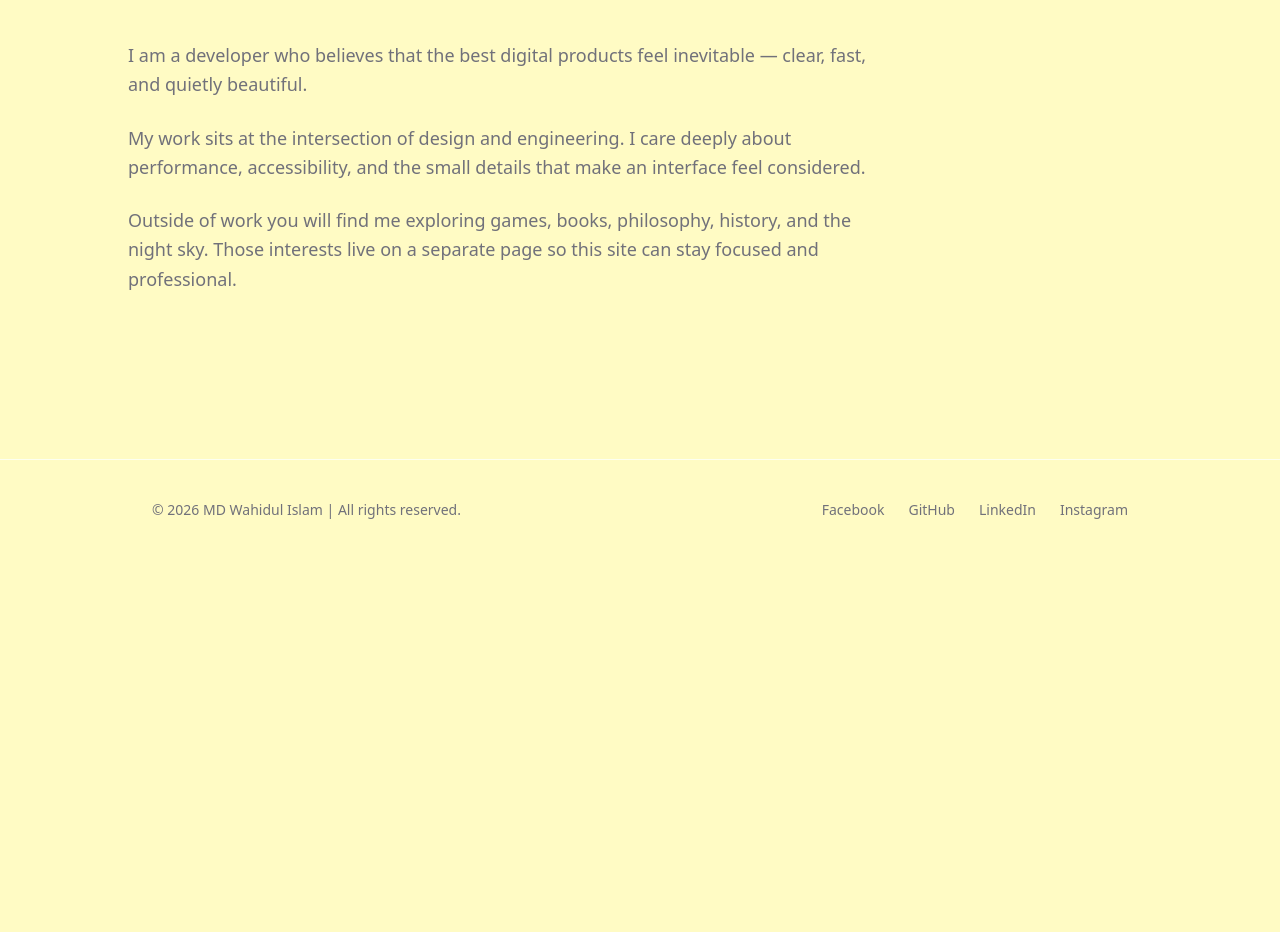
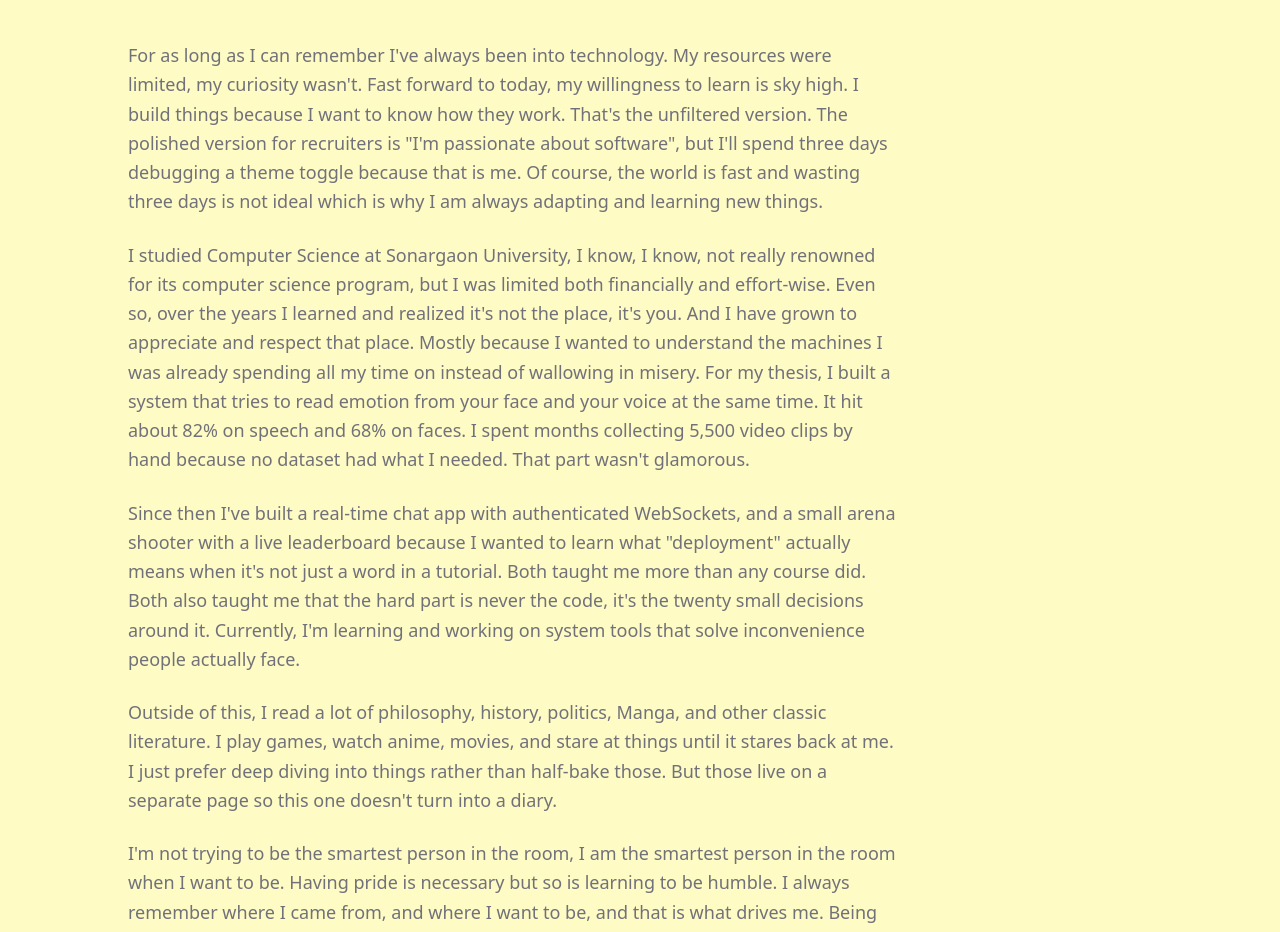
Before and after one commit to Stray3rdBorn/Portfolio-2026, a Next.js app in the folder portfolio/: page /about in a window 1280 px wide. Shown: the part 240-1172 px from the top of the page. Before the commit the page ends 800 px from the top, so only its background shows below. Built offline with nearby package versions, Linux system fonts and the light colour scheme.

Commit message:
Update about me

```diff
--- a/portfolio/app/about/page.tsx
+++ b/portfolio/app/about/page.tsx
@@ -13,18 +13,51 @@ export default function AboutPage() {
         </h1>
         <div className="mt-10 space-y-6 text-lg text-muted leading-relaxed">
           <p>
-            I am a developer who believes that the best digital products feel
-            inevitable — clear, fast, and quietly beautiful.
+            For as long as I can remember I've always been into technology. My
+            resources were limited, my curiosity wasn't. Fast forward to today,
+            my willingness to learn is sky high. I build things because I want
+            to know how they work. That's the unfiltered version. The polished
+            version for recruiters is "I'm passionate about software", but I'll
+            spend three days debugging a theme toggle because that is me. Of
+            course, the world is fast and wasting three days is not ideal which
+            is why I am always adapting and learning new things.
           </p>
           <p>
-            My work sits at the intersection of design and engineering. I care
-            deeply about performance, accessibility, and the small details that
-            make an interface feel considered.
+            I studied Computer Science at Sonargaon University, I know, I know,
+            not really renowned for its computer science program, but I was
+            limited both financially and effort-wise. Even so, over the years I
+            learned and realized it's not the place, it's you. And I have grown
+            to appreciate and respect that place. Mostly because I wanted to
+            understand the machines I was already spending all my time on
+            instead of wallowing in misery. For my thesis, I built a system that
+            tries to read emotion from your face and your voice at the same
+            time. It hit about 82% on speech and 68% on faces. I spent months
+            collecting 5,500 video clips by hand because no dataset had what I
+            needed. That part wasn't glamorous.
           </p>
           <p>
-            Outside of work you will find me exploring games, books, philosophy,
-            history, and the night sky. Those interests live on a separate page
-            so this site can stay focused and professional.
+            Since then I've built a real-time chat app with authenticated
+            WebSockets, and a small arena shooter with a live leaderboard
+            because I wanted to learn what "deployment" actually means when it's
+            not just a word in a tutorial. Both taught me more than any course
+            did. Both also taught me that the hard part is never the code, it's
+            the twenty small decisions around it. Currently, I'm learning and
+            working on system tools that solve inconvenience people actually
+            face.
+          </p>
+          <p>
+            Outside of this, I read a lot of philosophy, history, politics,
+            Manga, and other classic literature. I play games, watch anime,
+            movies, and stare at things until it stares back at me. I just
+            prefer deep diving into things rather than half-bake those. But
+            those live on a separate page so this one doesn't turn into a diary.
+          </p>
+          <p>
+            I'm not trying to be the smartest person in the room, I am the
+            smartest person in the room when I want to be. Having pride is
+            necessary but so is learning to be humble. I always remember where I
+            came from, and where I want to be, and that is what drives me. Being
+            better than yesterday is the discipline I like to maintain.
           </p>
         </div>
       </div>
```
